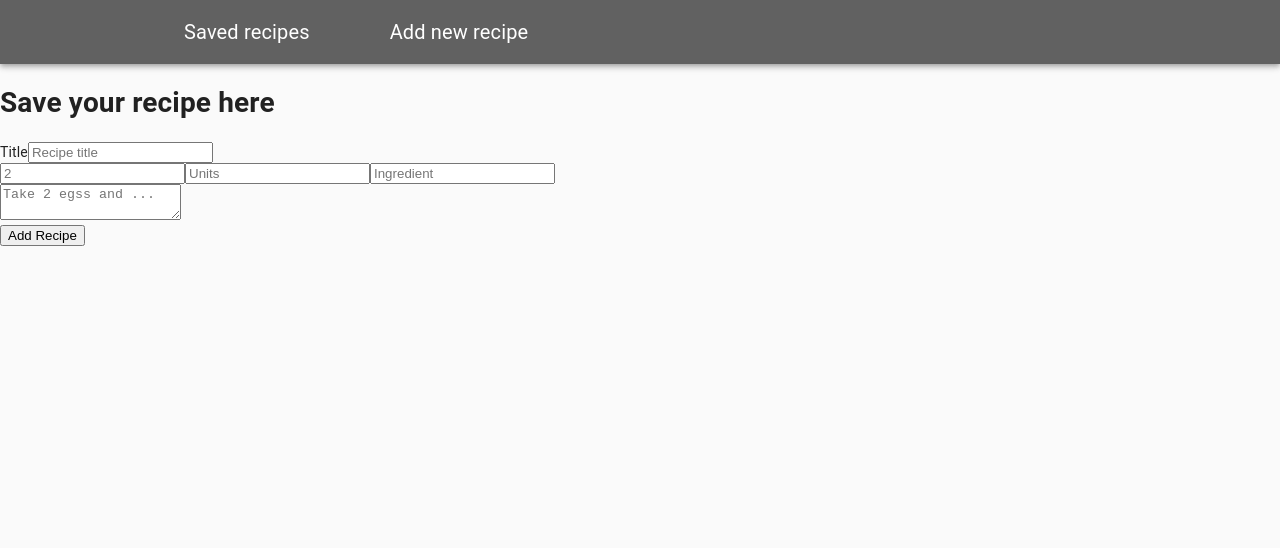
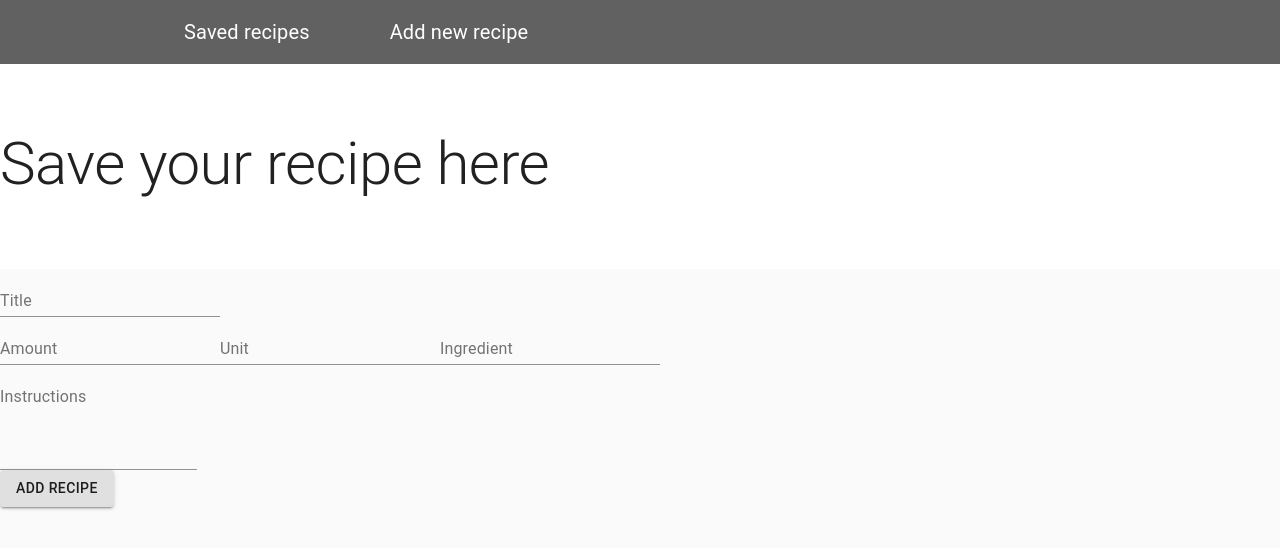
Before and after one commit to elvitak/recipe_saver_client, a React (Create React App) app: page /add_recipe in a window 1280 px wide. Shown: the top 548 px of the page. Built offline with nearby package versions, Linux system fonts and the light colour scheme.

Commit message:
apply Material UI to add new recipe form

```diff
--- a/src/components/FormToSaveRecipe.jsx
+++ b/src/components/FormToSaveRecipe.jsx
@@ -3,8 +3,11 @@ import IngridientsInputFields from "./IngridientsInputFields";
 import InstructionsField from "./InstructionsField";
 import TitleInputField from "./TitleInputField";
 import Recipes from "../modules/recipes";
+import { Container, Button, Typography } from "@material-ui/core";
+import useStyles from "../styles/styles";
 
 const FormToSaveRecipe = () => {
+  const classes = useStyles();
   const initialState = {
     title: "",
     instructions: [],
@@ -20,8 +23,19 @@ const FormToSaveRecipe = () => {
 
   return (
     <>
-      <h1 data-cy="addNewRecipe">Save your recipe here</h1>
-      <form>
+      <div className={classes.container}>
+        <Typography
+          data-cy="addNewRecipe"
+          variant="h2"
+          align="left"
+          color="textPrimary"
+          gutterBottom
+        >
+          Save your recipe here
+        </Typography>
+      </div>
+
+      <Container disableGutters>
         <TitleInputField
           value={recipe.title}
           onTitleChange={(value) =>
@@ -46,10 +60,14 @@ const FormToSaveRecipe = () => {
             })
           }
         />
-      </form>
-      <button data-cy="form-create-btn" onClick={createRecipe}>
-        Add Recipe
-      </button>
+        <Button
+          data-cy="form-create-btn"
+          variant="contained"
+          onClick={createRecipe}
+        >
+          Add Recipe
+        </Button>
+      </Container>
     </>
   );
 };
--- a/src/components/IngredientInput.jsx
+++ b/src/components/IngredientInput.jsx
@@ -1,39 +1,39 @@
 import React from "react";
+import { TextField } from "@material-ui/core";
 
 const IngredientInput = ({ ingredient, onIngredientChange, id }) => {
   return (
-    <form data-cy="form-ingredient-input-line" widths="equal">
-      <input
+    <div data-cy="form-ingredient-input-line" widths="equal">
+      <TextField
         data-cy={"form-ingredient-amount-" + id}
         label={id === 0 ? "Amount" : undefined}
-        placeholder="2"
-        width={3}
+        variant="standard"
         value={ingredient.amount.value}
         onChange={(e) =>
           onIngredientChange({ ...ingredient, ...{ amount: e.target.value } })
         }
       />
-      <input
+
+      <TextField
         data-cy={"form-ingredient-unit-" + id}
         label={id === 0 ? "Unit" : undefined}
-        placeholder="Units"
-        width={3}
+        variant="standard"
         value={ingredient.unit.value}
         onChange={(e) =>
           onIngredientChange({ ...ingredient, ...{ unit: e.target.value } })
         }
       />
-      <input
+
+      <TextField
         data-cy={"form-ingredient-name-" + id}
         label={id === 0 ? "Ingredient" : undefined}
-        placeholder="Ingredient"
-        width={10}
+        variant="standard"
         value={ingredient.name.value}
         onChange={(e) =>
           onIngredientChange({ ...ingredient, ...{ name: e.target.value } })
         }
       />
-    </form>
+    </div>
   );
 };
 
--- a/src/components/InstructionsField.jsx
+++ b/src/components/InstructionsField.jsx
@@ -1,14 +1,19 @@
 import React from "react";
+import { TextField } from "@material-ui/core";
 
 const InstructionsField = ({ value, onInstructionsChange }) => {
   return (
-    <textarea
-      data-cy="form-instructions"
-      label="Instructions"
-      placeholder="Take 2 egss and ..."
-      value={value.join("\n\n")}
-      onChange={(e) => onInstructionsChange(e.target.value.split("\n\n"))}
-    />
+    <div>
+      <TextField
+        data-cy="form-instructions"
+        label="Instructions"
+        multiline
+        rows={4}
+        variant="standard"
+        value={value.join("\n\n")}
+        onChange={(e) => onInstructionsChange(e.target.value.split("\n\n"))}
+      />
+    </div>
   );
 };
 
--- a/src/components/TitleInputField.jsx
+++ b/src/components/TitleInputField.jsx
@@ -1,16 +1,17 @@
 import React from "react";
+import { TextField } from "@material-ui/core";
 
 const TitleInputField = ({ value, onTitleChange }) => {
   return (
-    <form>
-      <label>Title</label>
-      <input
+    <div>
+      <TextField
         data-cy="form-title"
-        placeholder="Recipe title"
+        label="Title"
+        variant="standard"
         value={value}
         onChange={(e) => onTitleChange(e.target.value)}
       />
-    </form>
+    </div>
   );
 };
 
```
